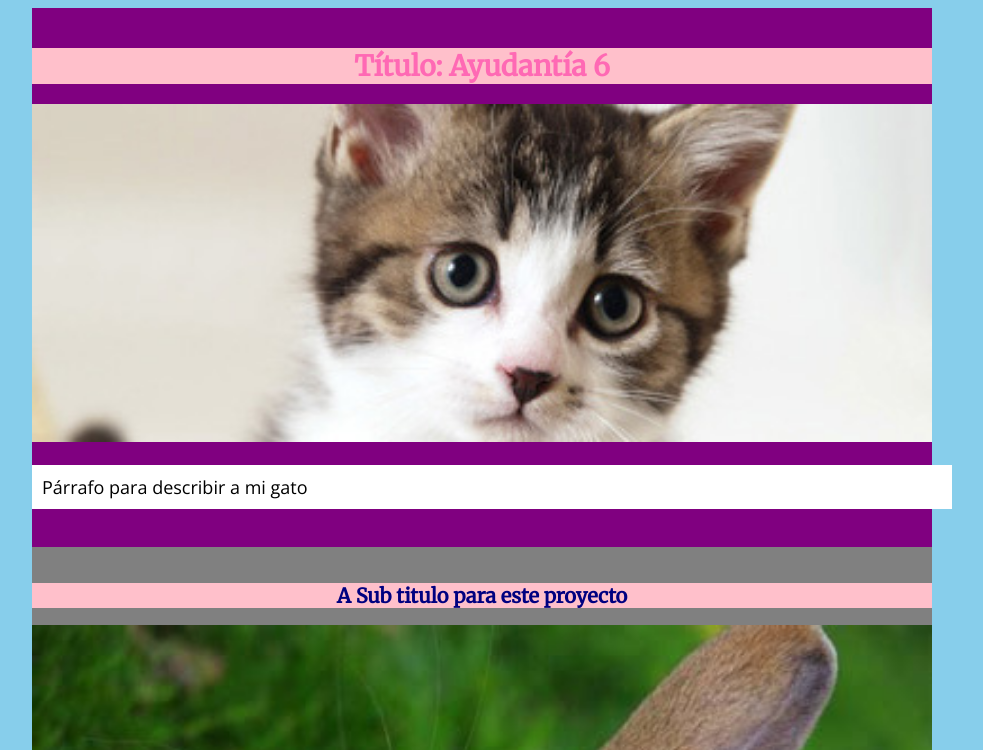
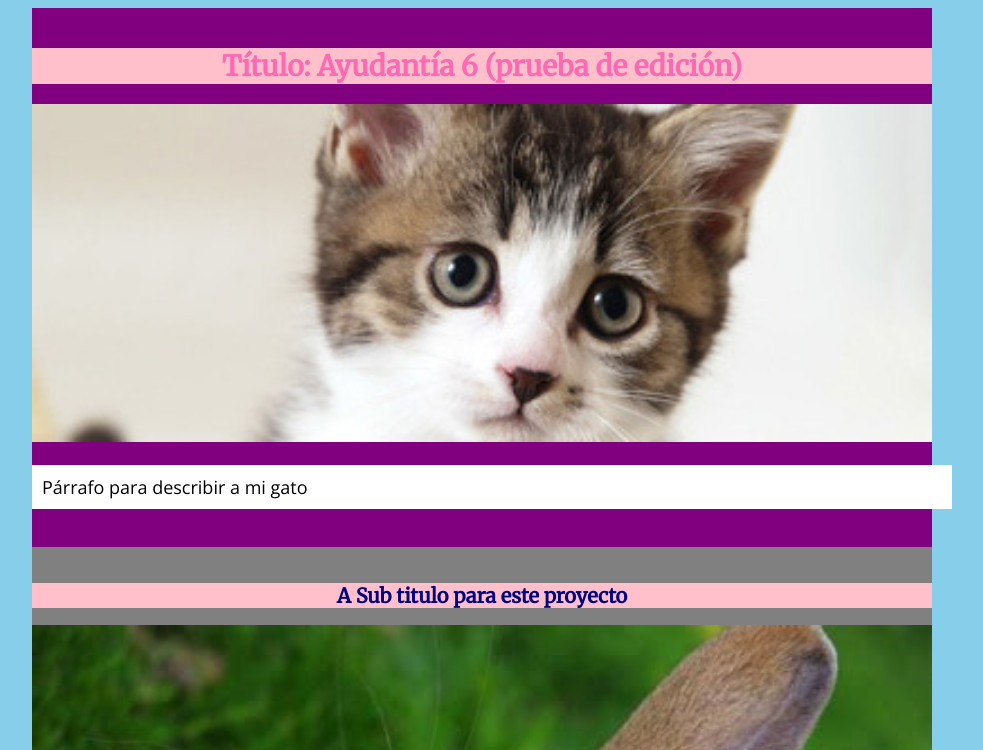
Before and after one commit to KarinaVerde-Ramo/m02-g04, a plain HTML site: page index.html in a window 1280 px wide. Shown: the top 750 px of the page, without its empty margins (158-1141 px from the left). Drawn offline with nearby package versions, Linux system fonts and the light colour scheme.

Commit message:
Hice cambios en el titulo

```diff
--- a/index.html
+++ b/index.html
@@ -17,7 +17,7 @@
 
 
 	<div id="introduccion">
-		<h1>Título: Ayudantía 6</h1>
+		<h1>Título: Ayudantía 6 (prueba de edición)</h1>
 		<img src="img/imagen01.jpg">
 		<p>Párrafo para describir a mi gato</p>
 	</div>
```
